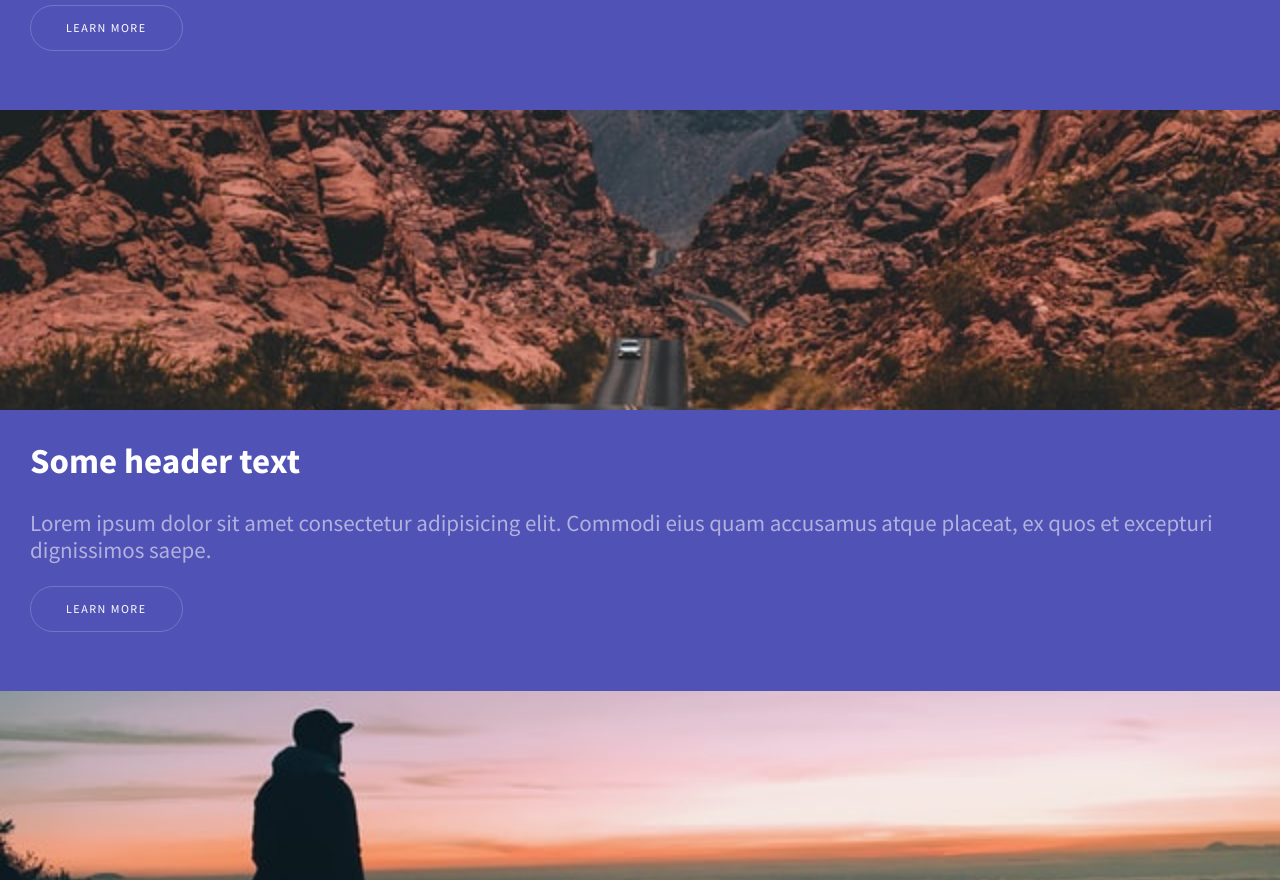
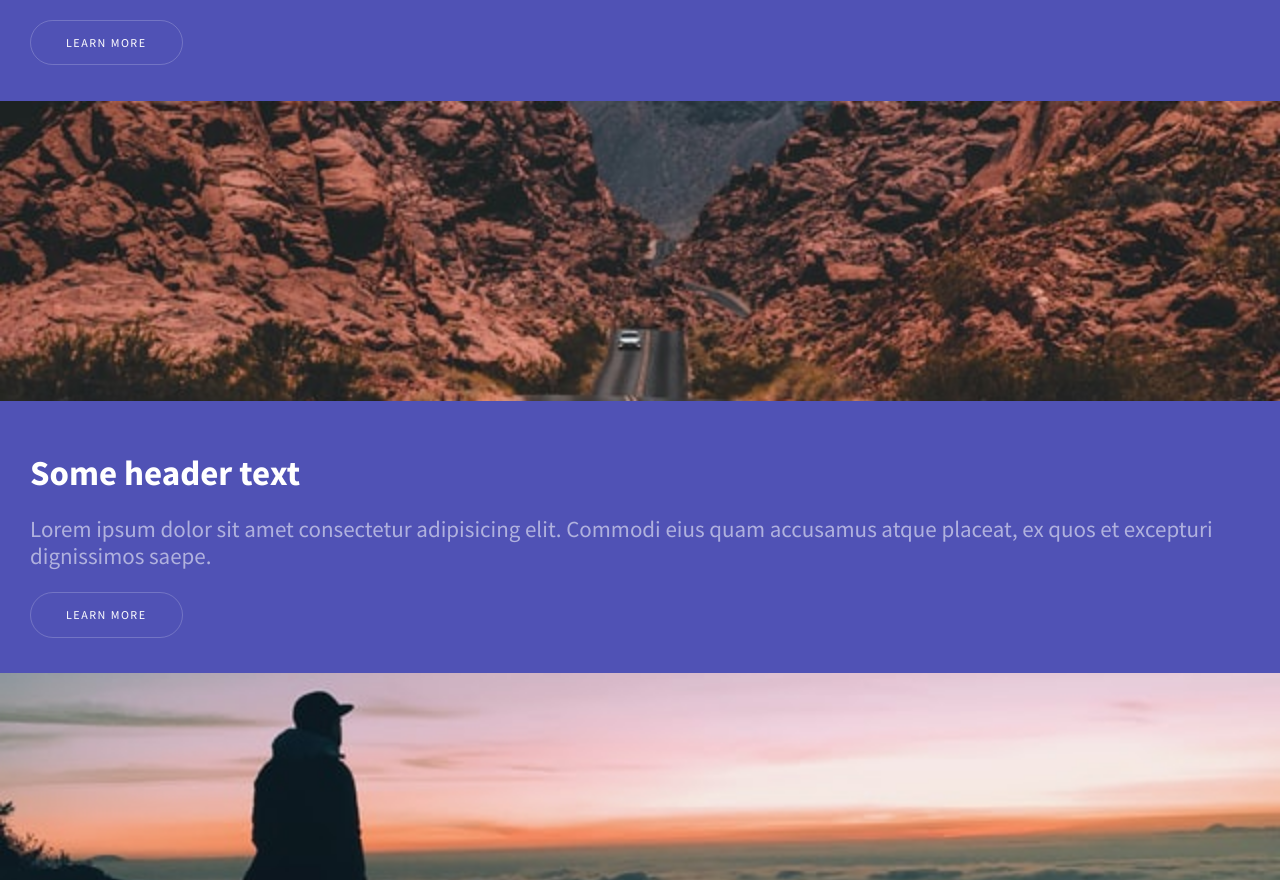
Before and after one commit to brett-powers/hyperspace, a plain HTML site: page index.html in a window 1280 px wide. Shown: the part 852-1732 px from the top of the page. Drawn offline with Linux system fonts and the light colour scheme.

Commit message:
Adjust h2 margin and padding.

```diff
--- a/css/styles.css
+++ b/css/styles.css
@@ -24,6 +24,8 @@ h1 {
 }
 h2 {
   font-size: 2.3rem;
+  margin: 0;
+  padding: 50px 0 0;
 }
 h3 {
   font-size: 1.8rem;
@@ -172,5 +174,5 @@ textarea:focus {
 }
 .offer__text {
   margin: 0 30px;
-  height: 250px;
+  height: 270px;
 }
```
